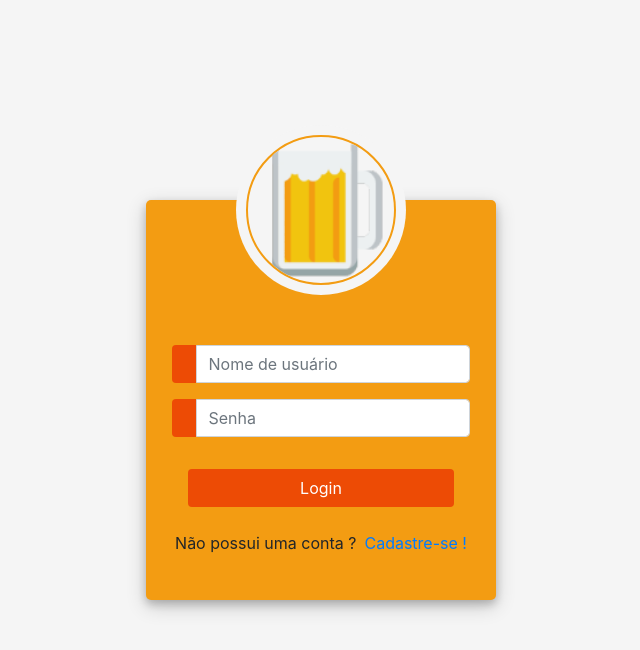
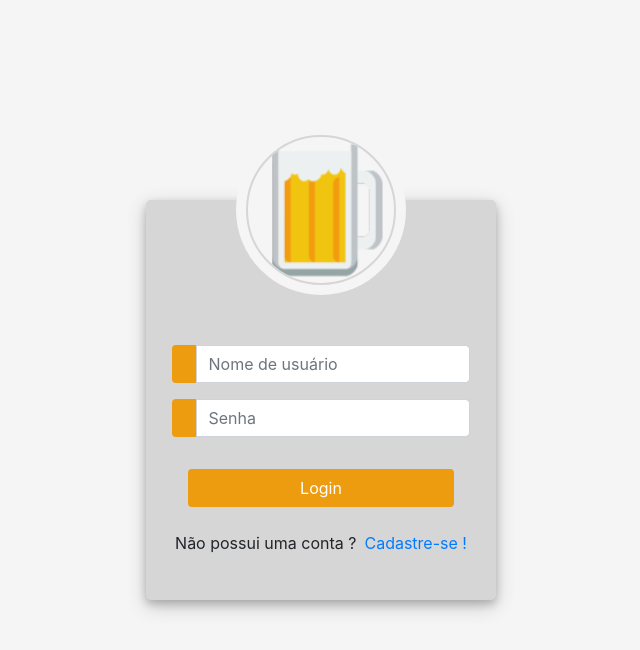
Before and after one commit to get-a-beer/get-a-beer-front-end, an Angular app: page /login in a window 1280 px wide. Shown: the top 650 px of the page, without its empty margins (319-959 px from the left). Built offline with nearby package versions, Linux system fonts and the light colour scheme; some icons are missing.

Commit message:
refactor(css): mudando cores do login

```diff
--- a/src/app/login/login.component.css
+++ b/src/app/login/login.component.css
@@ -11,7 +11,7 @@
         width: 350px;
         margin-top: auto;
         margin-bottom: auto;
-        background: #f39c12;
+        background: #d6d6d6;
         position: relative;
         display: flex;
         justify-content: center;
@@ -37,14 +37,14 @@
         height: 150px;
         width: 150px;
         border-radius: 50%;
-        border: 2px solid #f39c12;
+        border: 2px solid #d6d6d6;
     }
     .form_container {
         margin-top: 100px;
     }
     .login_btn {
         width: 100%;
-        background: #ed4b05 !important;
+        background: #ee9c0f !important;
         color: white !important;
     }
     .login_btn:focus {
@@ -55,7 +55,7 @@
         padding: 0 2rem;
     }
     .input-group-text {
-        background: #ed4b05 !important;
+        background: #ee9c0f !important;
         color: white !important;
         border: 0 !important;
         border-radius: 0.25rem 0 0 0.25rem !important;
```
